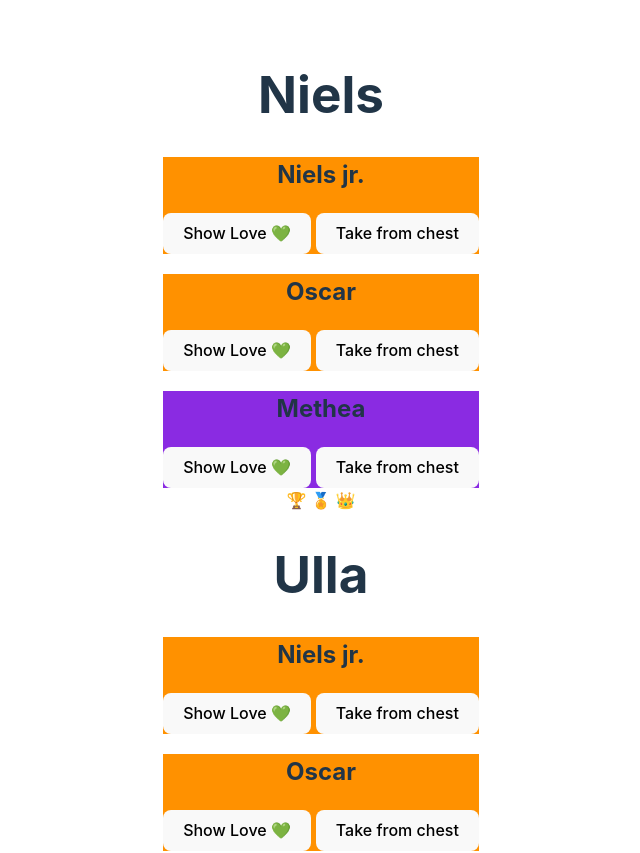
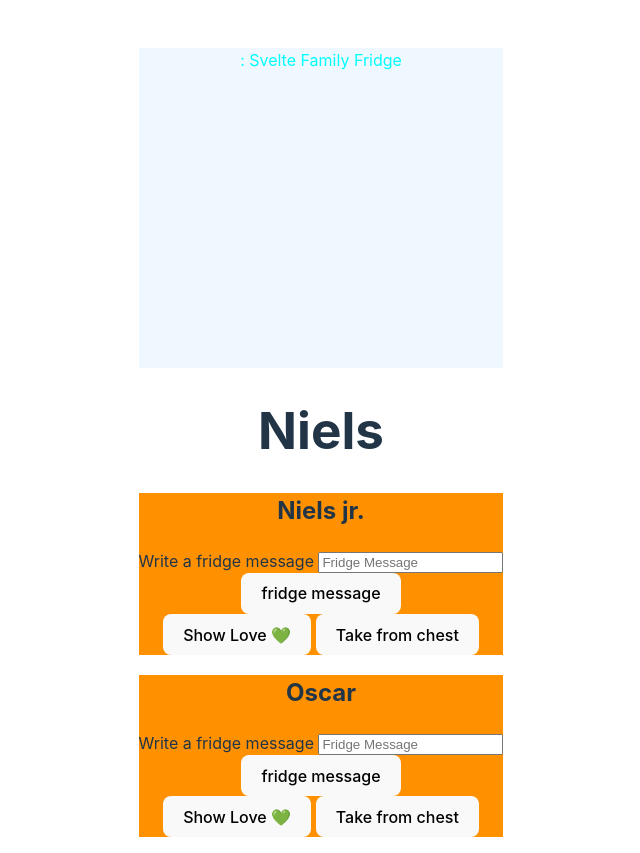
Before and after one commit to ErdalErdem/Fullstack-Node.js-Semester4, a Svelte app in the folder 07._First_Svelte_Project/: page / in a window 1280 px wide. Shown: the top 853 px of the page, without its empty margins (319-959 px from the left). Built offline with nearby package versions, Linux system fonts and the light colour scheme.

Commit message:
class work

```diff
--- a/07._First_Svelte_Project/src/components/Child/Child.svelte
+++ b/07._First_Svelte_Project/src/components/Child/Child.svelte
@@ -3,6 +3,19 @@
     export let child;
     export let onShowLove;
     export let onTakeFromTreasureChest;
+
+import { fridgeMessages } from "../../stores/fridgeMessageStore";
+
+let fridMessageInputValue = "";
+
+function submitFridgeMessage() {
+        const newFridgeMessage = {
+            creator: child.name,
+            message: fridMessageInputValue
+        };
+        fridgeMessages.set([...$fridgeMessages, newFridgeMessage]);
+        fridMessageInputValue = "";
+}
 
 </script>
 
@@ -15,6 +28,15 @@
 >
 
 <h2>{child.name}</h2>
+
+<label for="fridgeMessage"> Write a fridge message </label>
+<input type="text" name="fridgeMessage" placeholder="Fridge Message"
+    bind:value={fridMessageInputValue}
+>
+<br>
+<button on:click={submitFridgeMessage}> fridge message</button>
+<br>
+
 <button on:click={() => onShowLove(child.name)}>Show Love 💚</button>
 
 <button on:click={onTakeFromTreasureChest}> Take from chest</button>
--- a/07._First_Svelte_Project/src/components/Home/Home.svelte
+++ b/07._First_Svelte_Project/src/components/Home/Home.svelte
@@ -1,5 +1,26 @@
+<script>
+import { fridgeMessages } from "../../stores/fridgeMessageStore";
+
+
+</script>
+<div class="fridge">
+{#each $fridgeMessages as fridgeMessages }
+    <p>{ fridgeMessages.creator ?? ""}: {fridgeMessages.message}</p>
+{/each}
+    </div>
+
 <slot> </slot>
 
 <p>|&nbsp;|&nbsp;|&nbsp;|&nbsp;</p>
 <p>|&nbsp; Home sweet home |&nbsp;</p>
 <p>|&nbsp;|&nbsp;|&nbsp;|&nbsp;</p>
+
+<style>
+
+.fridge {
+    background-color: aliceblue;
+    color: aqua;
+    min-height: 40vh;
+}
+
+</style>
--- /dev/null
+++ b/07._First_Svelte_Project/src/stores/fridgeMessageStore.js
@@ -0,0 +1,3 @@
+import { writable } from "svelte/store";
+
+export const fridgeMessages = writable([{message: "Svelte Family Fridge"}]);
--- /dev/null
+++ b/07._First_Svelte_Project/src/stores/generalStore.js
@@ -0,0 +1,3 @@
+import { readable } from "svelte/store";
+
+export const BASE_URL = readable("http://localhost:8080");
```
